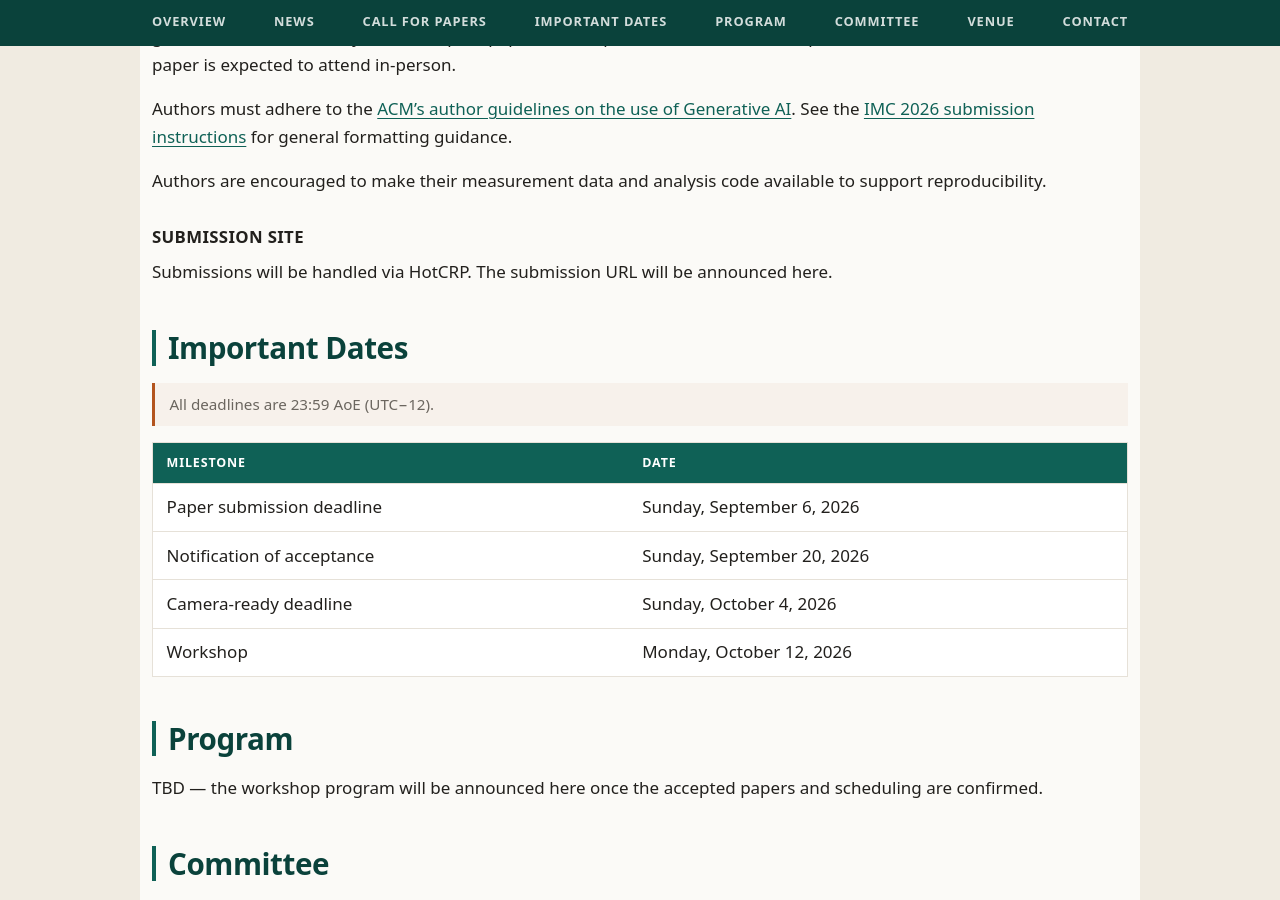
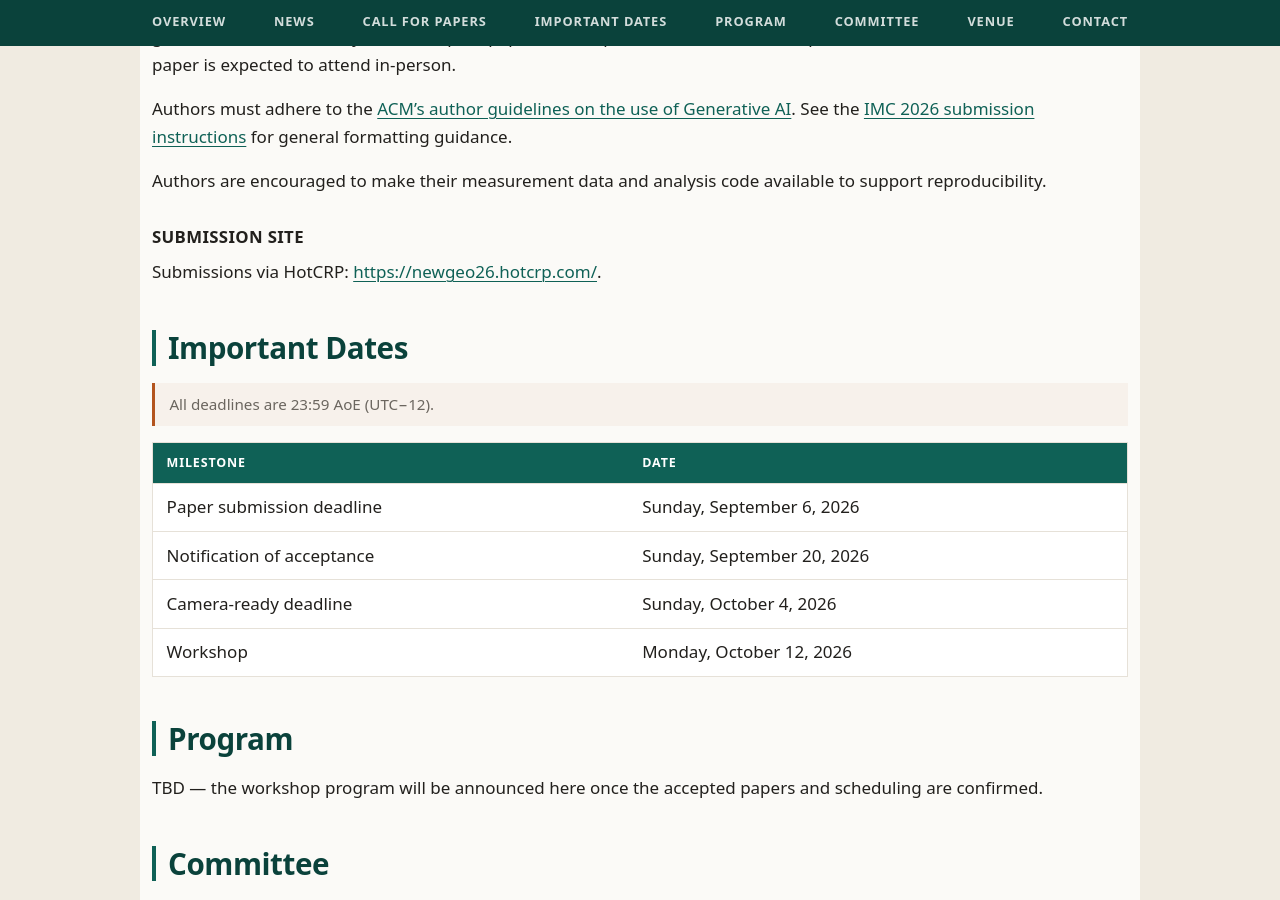
Before and after one commit to newgeo-workshop/newgeo-workshop.github.io, a Jekyll site: the page built from index.md, in a window 1280 px wide and 900 px high, scrolled down 2027 px. Built offline with Jekyll 4.4.1, drawn with Linux system fonts in a browser that asks for light colours; our own code applies the rules of GitHub Pages for plain Markdown files.

Commit message:
Add hotcrp link

```diff
--- a/index.md
+++ b/index.md
@@ -97,7 +97,7 @@ reproducibility.
 
 {% comment %} Replace this paragraph with the HotCRP link once it is available. {% endcomment %}
 
-Submissions will be handled via HotCRP. The submission URL will be announced here.
+Submissions via HotCRP: [https://newgeo26.hotcrp.com/](https://newgeo26.hotcrp.com/).
 
 ## Important Dates {#dates}
 
```
